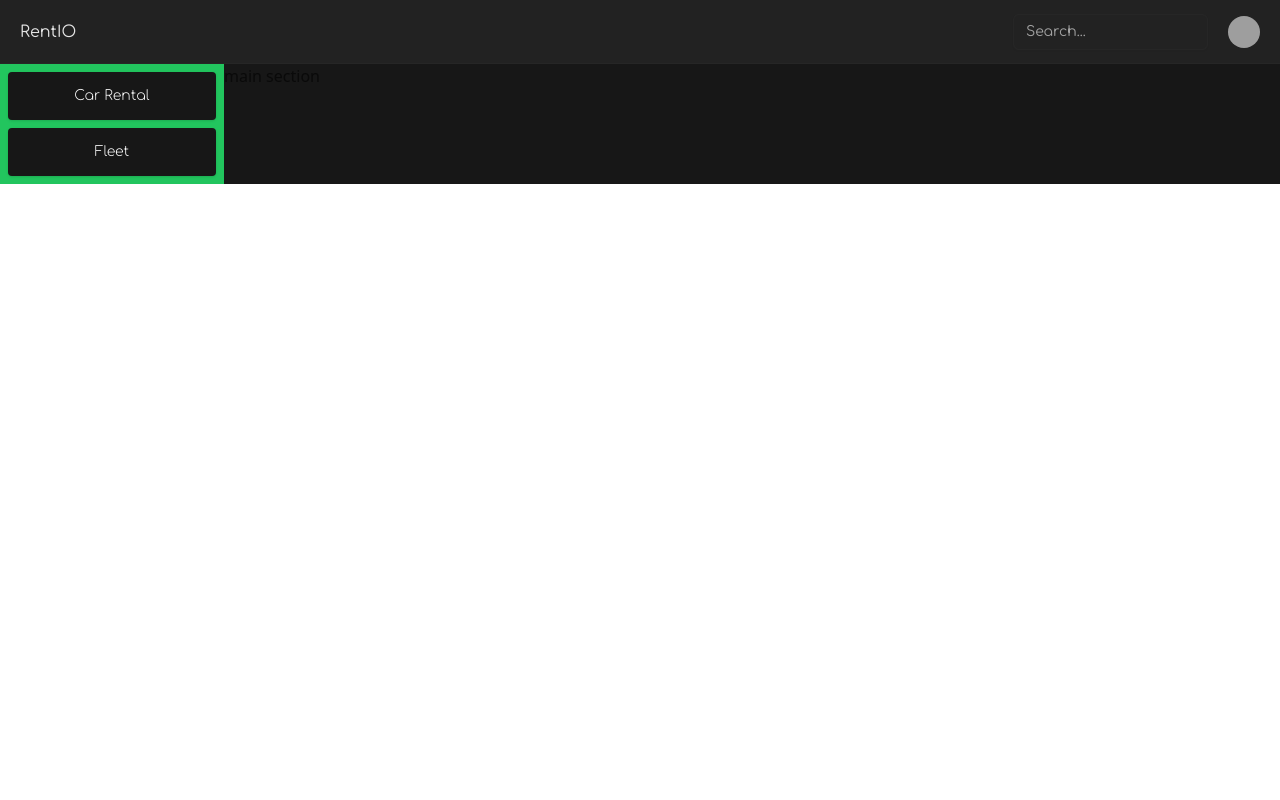
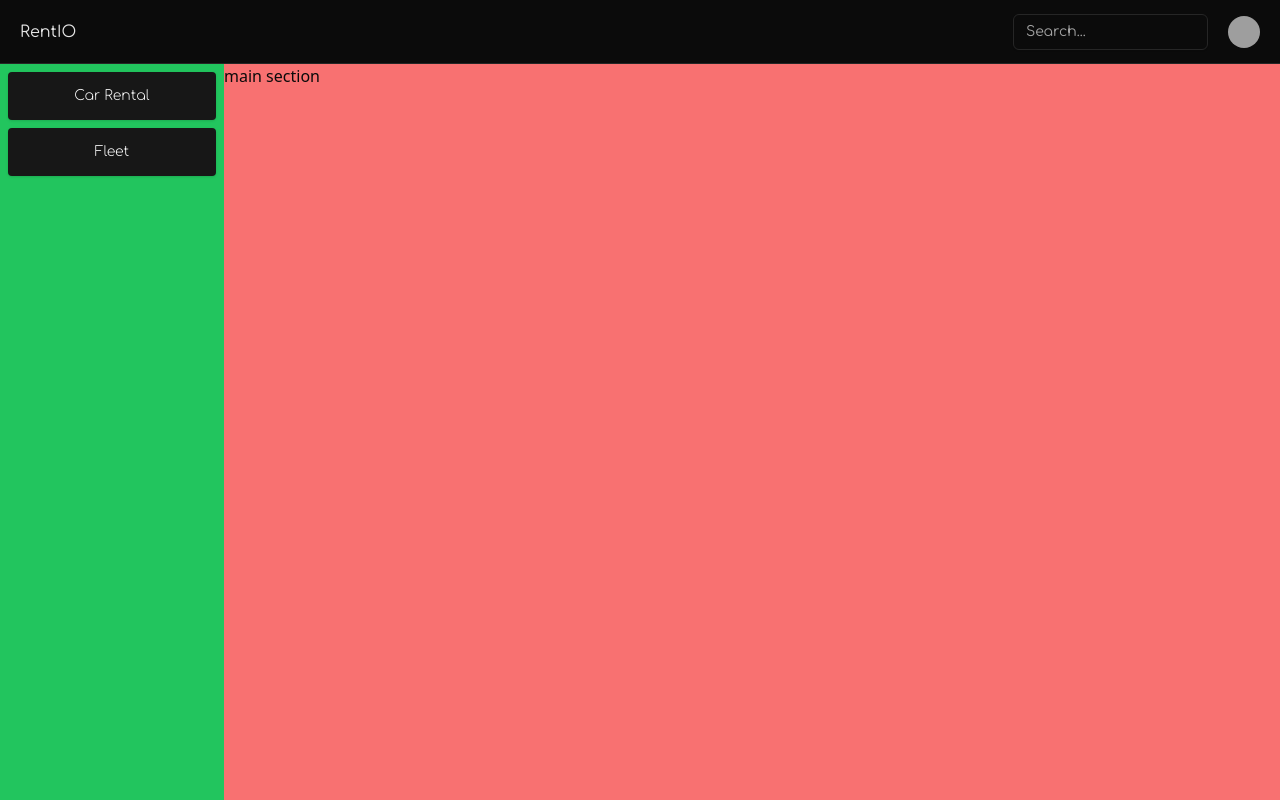
Before and after one commit to volodymyr-korolchuk/course-project-frontend, a React (Vite) app: page / in a window 1280 px wide. Built offline with nearby package versions, Linux system fonts and the light colour scheme; grey boxes are pictures that could not be loaded.

Commit message:
refactor: main section and navbar now take up all the available space on the page

```diff
--- a/src/components/Navbar.tsx
+++ b/src/components/Navbar.tsx
@@ -75,7 +75,7 @@ const Navbar: React.FC = ({}) => {
   );
 
   return (
-    <header className="flex items-center top-0 sticky font-comfortaa justify-between w-screen bg-dark p-4 px-5 h-16 bg-neutral-950/90 backdrop-blur-md border-b border-neutral-800">
+    <header className="flex items-center font-comfortaa justify-between absolute w-screen bg-dark p-4 px-5 h-16 bg-neutral-950/90 backdrop-blur-md border-b border-neutral-800">
       <h2 className="text-neutral-200 font-normal">RentIO</h2>
 
       <div className="flex items-center justify-between gap-5">
--- a/src/pages/Home.tsx
+++ b/src/pages/Home.tsx
@@ -2,9 +2,9 @@ import Sidebar from "@/components/Home/Sidebar";
 
 const Home = () => {
   return (
-    <main className="flex bg-primary h-full overflow-hidden">
+    <main className="flex h-screen bg-primary overflow-hidden bg-green-100 pt-16">
       <Sidebar />
-      <section className="h-full">main section</section>
+      <section className="flex-1 bg-red-400">main section</section>
     </main>
   );
 };
```
